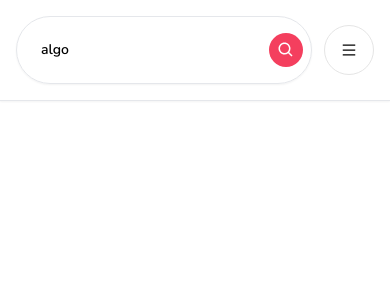
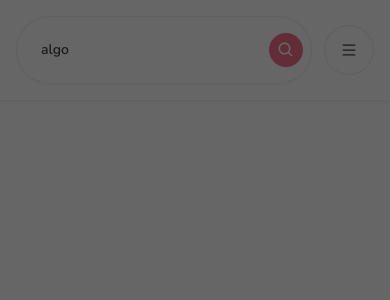
Before and after one commit to jnserrudo/clon-airbnb, a Next.js app: page / in a window 390 px wide. Shown: the top 300 px of the page. Built offline with nearby package versions, Linux system fonts and the light colour scheme.

Commit message:
sdo commit

```diff
--- /dev/null
+++ b/app/components/ClientOnly.tsx
@@ -0,0 +1,25 @@
+'use client'
+import React, { useEffect, useState } from 'react'
+// este componente solo nos protege del error que se tiene en nextjs de que si actualizamos muy rapido la pagina
+//esta no tiene nada que renderizar y no puede hidratarse, por eso lo manejamos de esta manera
+interface ClientOnlyProps{
+    children:React.ReactNode
+}
+const ClientOnly:React.FC<ClientOnlyProps> = ({children}) => {
+    const [hasMounted, setHasMounted] = useState(false)
+    useEffect(()=>{
+        setHasMounted(true)
+    },[])
+
+    if(!hasMounted){
+        return null;
+    }
+    return (
+
+        <>
+        {children}
+        </>
+  )
+}
+
+export default ClientOnly
--- /dev/null
+++ b/app/components/Modals/Modal.tsx
@@ -0,0 +1,135 @@
+'use client';
+import React, { useCallback, useEffect, useState } from 'react'
+
+interface ModalProps{
+    isOpen?:boolean;
+    onClose:()=>void;
+    onSubmit:()=>void;
+    title?:string;
+    body?:React.ReactElement;
+    actionLabel:string;
+    disabled?:boolean;
+    secondaryAction?:()=>void;
+    secondaryLabel?:string;
+
+}
+
+const Modal:React.FC<ModalProps> = ({
+    isOpen,
+onClose,
+onSubmit,
+title,
+body,
+actionLabel,
+disabled,
+secondaryAction,
+secondaryLabel,
+}) => {
+
+    const [showModal, setShowModal] = useState(isOpen)
+
+    useEffect(()=>{
+        setShowModal(isOpen)
+    },[isOpen])
+
+    const handleClose=useCallback(()=>{
+        if(disabled){
+            return;
+        }
+
+        setShowModal(false)
+        setTimeout(() => {
+            onClose()
+        },300);
+    },[disabled,onClose])
+
+
+    const handleSubmit=useCallback(()=>{
+        if(disabled){
+            return;
+        }
+        onSubmit()
+    },[disabled,onSubmit])
+
+    const handleSecondaryAction=useCallback(()=>{
+        if(disabled||!secondaryAction){
+            return;
+        }
+        secondaryAction();
+        if(!isOpen){
+            return null
+        }
+    },[disabled,secondaryAction])
+
+  return (
+    <>
+    <div
+    className='
+    justify-center
+    items-center
+    flex
+    overflow-x-hidden
+    overflow-y-auto
+    fixed
+    inset-0
+    z-50
+    outline-none
+    focus:outline-none
+    bg-neutral-800/70
+    ' >        <div
+        className='
+        relative
+        w-full
+        md:w-4/6
+        lg:w-3/6
+        xl:w-2/5
+        my-6
+        mx-auto
+        h-full
+        lg:h-auto
+        md:h-auto
+        '
+        >
+            {/* contenido */}
+            <div
+            className={
+                `
+                translate
+                duration-300
+                h-full
+                ${showModal?'translate-y-0':'translate-y-full'}
+                ${showModal?'opacity-100':'opacity-0'}
+                `
+            }
+            >
+                <div
+                className='
+                translate
+                h-full
+                lg:h-auto
+                md:h-auto
+                border-0
+                rounded-lg
+                shadow-lg
+                relative
+                flex-col
+                w-full
+                bg-white
+                outline-none
+                focus:outline-none
+                ' >
+                        {/* HEADER */}
+                        <div>
+
+                        </div>
+                </div>
+
+            </div>
+        </div>
+
+    </div>
+    </>
+    )
+}
+
+export default Modal
--- a/app/components/Navbar/UserMenu.tsx
+++ b/app/components/Navbar/UserMenu.tsx
@@ -12,15 +12,9 @@
 
   const [isOpen, setIsOpen] = useState(false);
   const toggleOpen= useCallback(()=>{
-    console.log('para cambiar de estado al isOpen')
     setIsOpen((value)=>!value);
   },[])
 
-  console.log( isOpen);
-
-  useEffect(()=>{
-    console.log( isOpen)
-  },[isOpen]);
   return (
     <div className="relative"    >
       <div className="flex flex-row items-center gap-3">
@@ -42,7 +36,6 @@
           Airbnb you home
         </div>
         <div
-        onClick={toggleOpen}
         className="
           p-4
           md:py-1
--- a/app/layout.tsx
+++ b/app/layout.tsx
@@ -3,6 +3,8 @@
 import type { Metadata } from 'next'
 import { Inter } from 'next/font/google'
 import { Navbar } from './components/Navbar/Navbar'
+import ClientOnly from './components/ClientOnly'
+import Modal from './components/Modals/Modal'
 
 const inter = Inter({ subsets: ['latin'] })
 
@@ -23,7 +25,11 @@
   return (
     <html lang="en">
       <body className={font.className}>
-        <Navbar/>
+        <ClientOnly>
+          <Modal/>
+          <Navbar/>
+        </ClientOnly>
+
         {children}
         </body>
 
```
